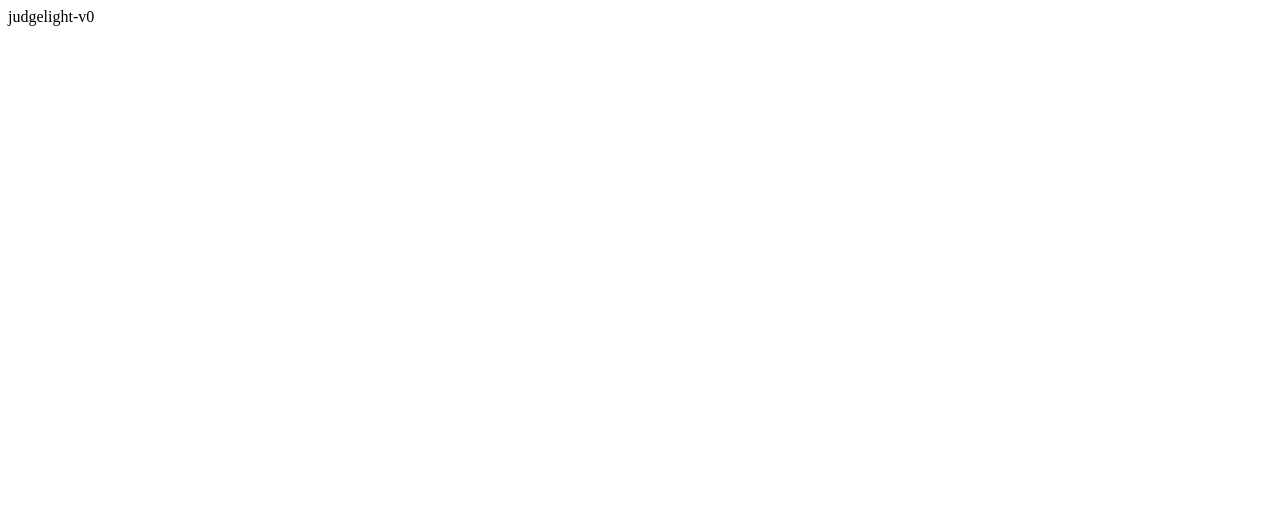
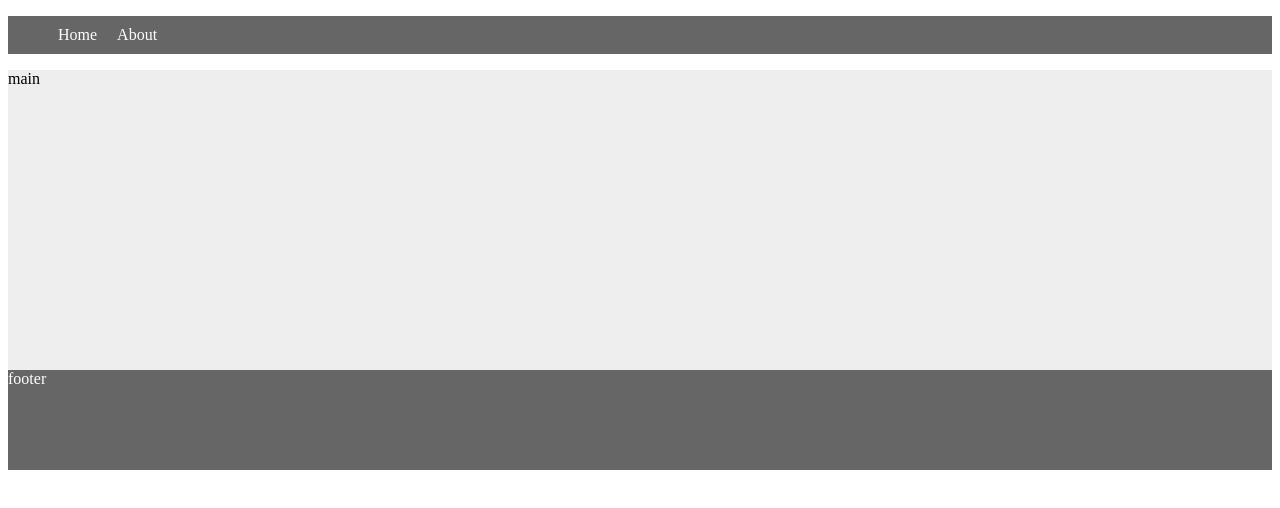
Before and after one commit to admidori/judgelight, a Next.js app in the folder frontend/: page / in a window 1280 px wide. Shown: the top 508 px of the page. Built offline with nearby package versions, Linux system fonts and the light colour scheme.

Commit message:
Change page layout
Add some components

Signed-off-by: Aoi Kondo <agotadmidori@gmail.com>

```diff
--- a/frontend/package.json
+++ b/frontend/package.json
@@ -6,6 +6,7 @@
   "author": "Aoi Kondo",
   "license": "MIT",
   "dependencies": {
+    "link": "^1.5.1",
     "next": "^12.3.1",
     "react": "^18.2.0",
     "react-dom": "^18.2.0"
--- a/frontend/pages/index.tsx
+++ /dev/null
@@ -1,5 +0,0 @@
-const Index = () => {
-    return <div>judgelight-v0</div>;
-};
-
-export default Index;
--- /dev/null
+++ b/frontend/src/components/footer/footer.tsx
@@ -0,0 +1,9 @@
+import React from "react";
+
+export default function Footer(){
+    return (
+        <footer style={{ height: 100, background: "#666", color: "#fff" }}>
+            footer
+        </footer>
+    )
+}
--- /dev/null
+++ b/frontend/src/components/header/header.tsx
@@ -0,0 +1,9 @@
+import React from "react";
+
+export default function Header() {
+    return (
+        <header style={{ height: 200, background: "#ddd" }}>
+            header
+        </header>
+    );
+}
--- /dev/null
+++ b/frontend/src/components/menubar/menubar.tsx
@@ -0,0 +1,12 @@
+import React from "react";
+
+export default function Menubar(){
+    return (
+    <nav style={{ background: "#666" }}>
+        <ul style={{ display: 'flex', listStyle: 'none' }}>
+            <li style={{ margin: 10 }}><a href="/" style={{ color: "#fff", textDecoration: 'none' }}>Home</a></li>
+            <li style={{ margin: 10 }}><a href="/about" style={{ color: "#fff", textDecoration: 'none' }}>About</a></li>
+        </ul>
+    </nav>
+    )
+}
--- /dev/null
+++ b/frontend/src/pages/index.tsx
@@ -0,0 +1,20 @@
+import React from 'react';
+import Header from "../components/header/header";
+import Footer from '../components/footer/footer';
+import Menubar from '../components/menubar/menubar';
+
+class Index extends React.Component {
+    render() {
+        return (
+            <div>
+            <Menubar />
+            <div id="main" style={{ height: 300, background: "#eee" }}>
+                        main
+            </div>
+            <Footer />
+            </div>
+        );
+    }
+}
+
+export default Index;
```
Also changed, not shown: 1 other file (tests, documents, lock files or other folders).
